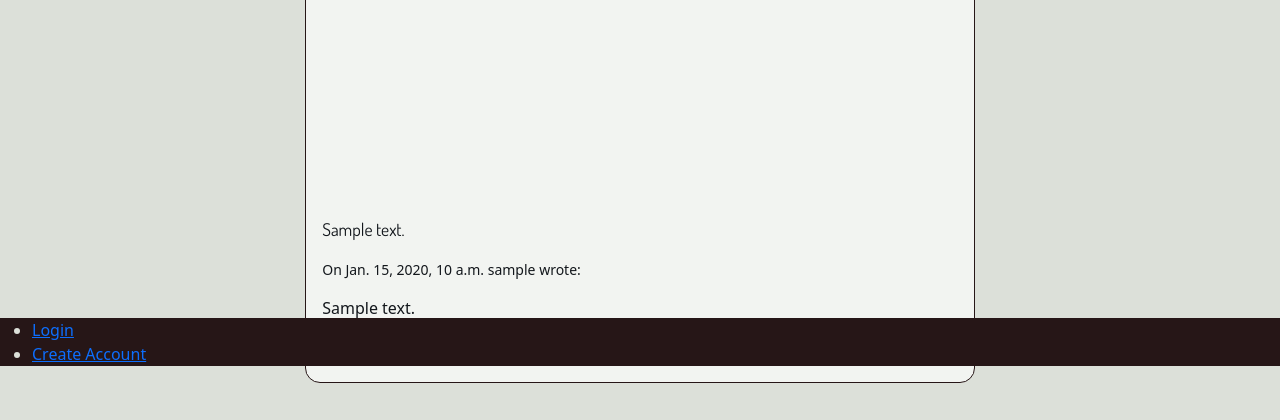
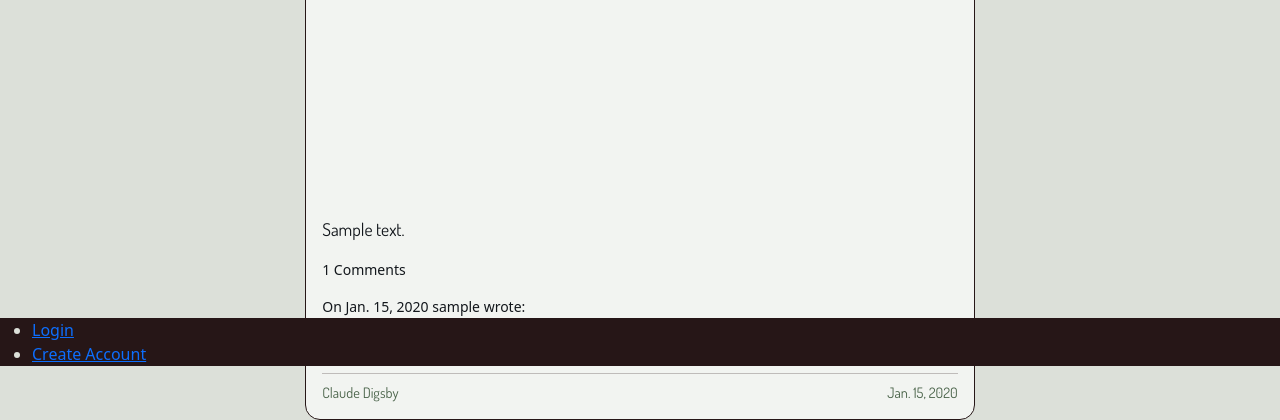
Before and after one commit to geraldine-mor/diggit, a Django app: page /digging_deeper/ in a window 1280 px wide. Shown: the part 434-854 px from the top of the page. Before the commit the page ends 817 px from the top, so only its background shows below. Run offline with Django 5.2, Linux system fonts and the light colour scheme; tables that the repository leaves empty hold one stand-in row (values such as "Sample post"); some libraries are stand-ins or nearby versions; some web fonts are replaced.

Commit message:
Add comments to expanded view

```diff
--- a/blog/models.py
+++ b/blog/models.py
@@ -32,6 +32,9 @@ class Post(models.Model):
         return self.comments.first()
 
 
+    def comment_count(self):
+        return self.comments.count()
+
 
     def save(self, *args, **kwargs):
         self.excerpt = excerpt_generator(self.content)
--- a/blog/templates/blog/read_post.html
+++ b/blog/templates/blog/read_post.html
@@ -19,6 +19,12 @@
     {% endif %}
     <div class="content">
         <p id="post-content">{{ post.content | linebreaks }}</p>
+        {% if post.comments %}
+        <h2>Comments:</h2>
+        {% for comment in post.comments.all %}
+        <span class="comment-details small">On {{ comment.created_on | date }}, {{ comment.author.username }} wrote:</span>
+        <p class="comment-body">{{ comment.content | linebreaks }}</p>
+        {% endfor %}{% endif %}
     </div>
     <a class="btn back-btn" href="{% url 'digging_deeper' %}">Back</a>
 </div>
--- a/blog/templates/digging_deeper.html
+++ b/blog/templates/digging_deeper.html
@@ -9,7 +9,7 @@
         {% for post in post_list %}
         <div class="col-12">
             <div class="card mt-2">
-                {% if "..." in post.excerpt %}
+                {% if "..." in post.excerpt or post.comment_count > 1 %}
                 <a class="plain" href="{% url 'read_post' post.slug %}">{% endif %}
                 <div class="card-title">
                     <h2>{{ post.title }}</h2>
@@ -20,12 +20,13 @@
                 </div>
                 {% endif %}
                 <div class="card-body">
-                    <p class="card-text">{{ post.excerpt }}</p>{% if "..." in post.excerpt %}</a>{% endif %}
+                    <p class="card-text">{{ post.excerpt }}</p>
                     {% if post.comments %}
                     <div class="comment">
-                        <p class="small">On {{ post.first_comment.created_on }} {{ post.first_comment.author.username }} wrote:</p>
+                        <p class="small">{{ post.comment_count }} Comments</p>
+                        <p class="small">On {{ post.first_comment.created_on | date }} {{ post.first_comment.author.username }} wrote:</p>
                         <p class="comment-body">{{ post.first_comment.content }}</p>
-                    </div>
+                    </div>{% if "..." in post.excerpt or post.comment_count > 1 %}</a>{% endif %}
                     {% endif %}
                     <hr>
                     <div id="card-footer" class="d-flex"><span class="author">{% if post.author.is_superuser %}Claude Digsby {% else %} {{ post.author }} {% endif %}</span>
```
